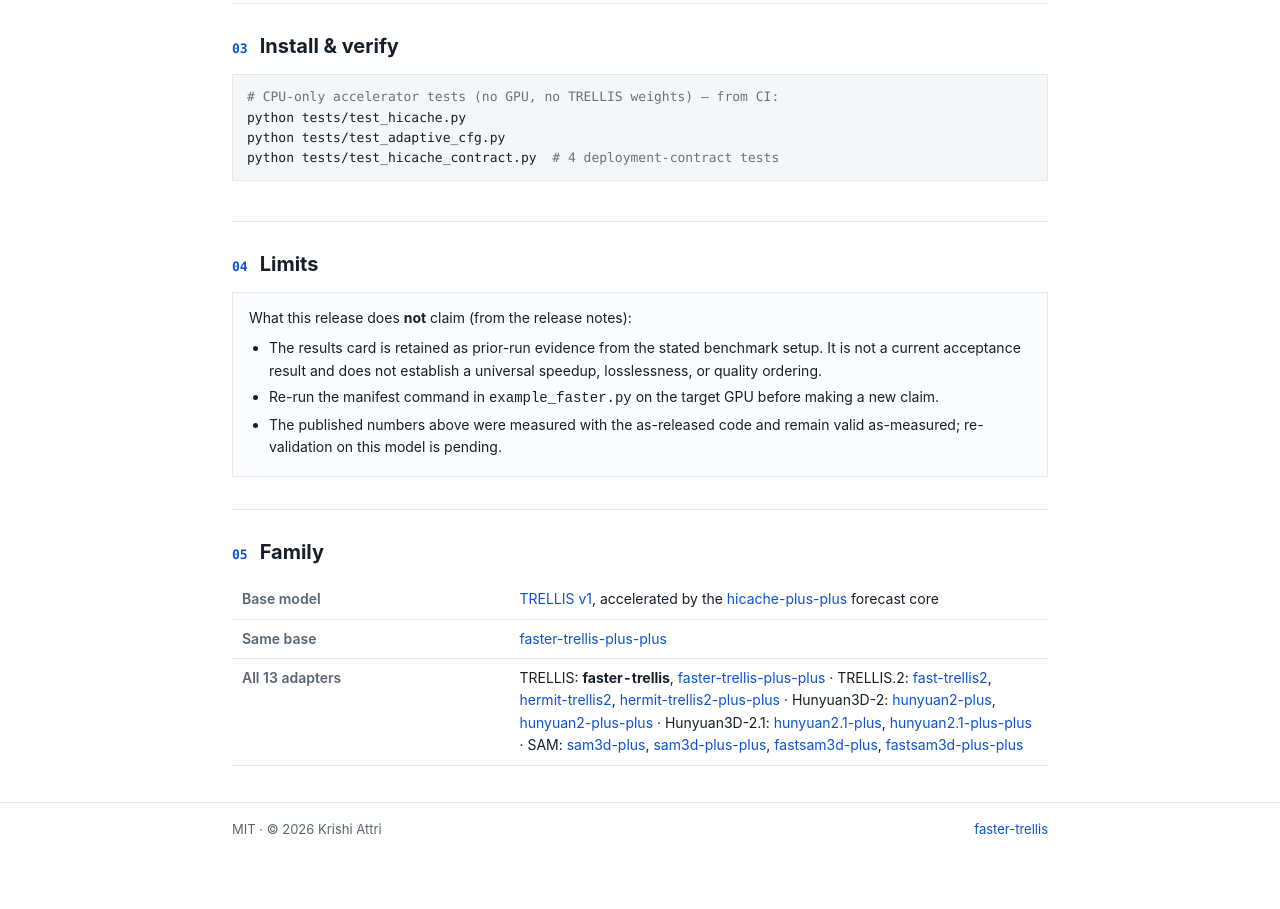
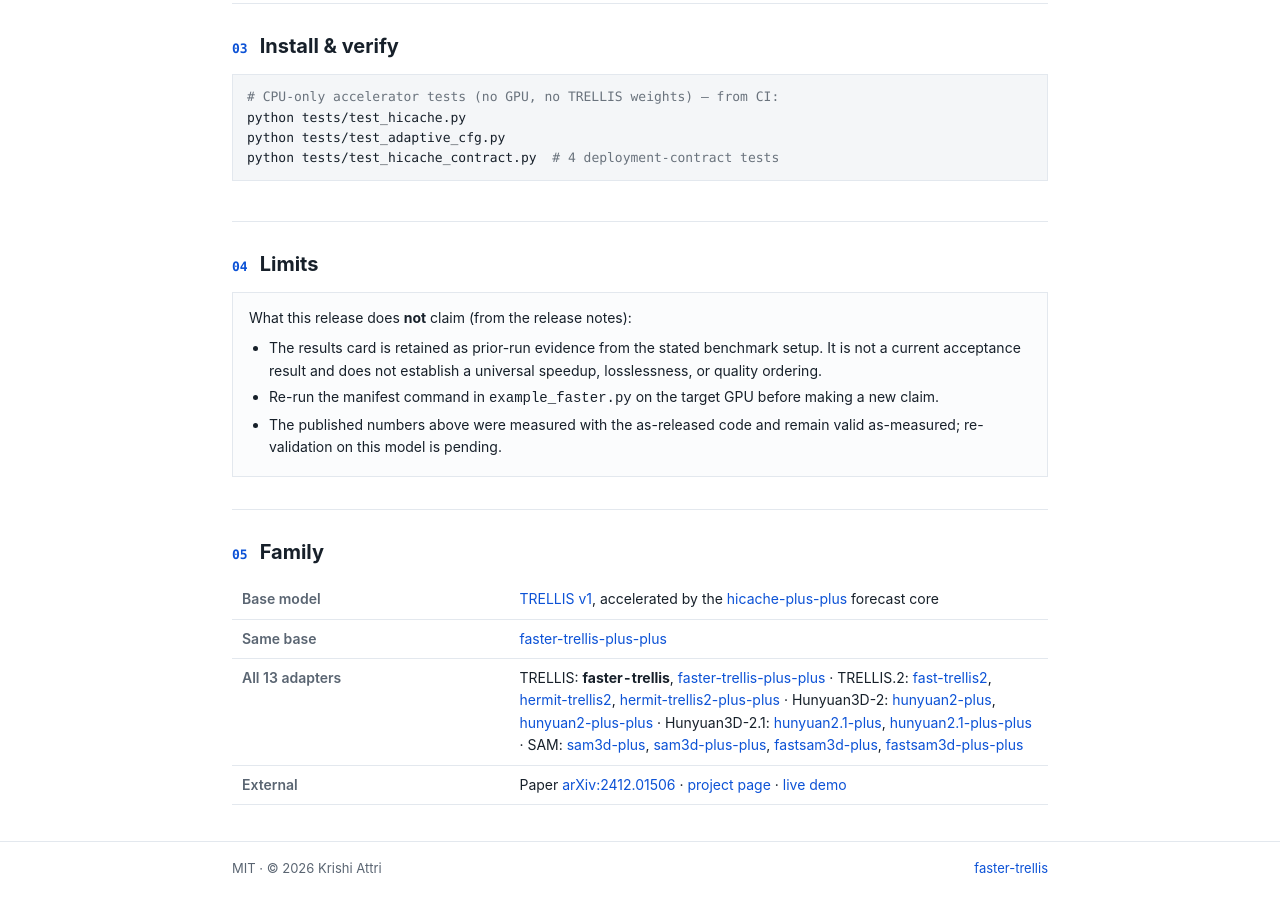
Before and after one commit to Archerkattri/faster-trellis, a plain HTML site: page index.html in a window 1280 px wide. Shown: the part 2003-2912 px from the top of the page. Before the commit the page ends 2872 px from the top, so only its background shows below. Drawn offline with Linux system fonts and the light colour scheme.

Commit message:
content: External resources row (papers, docs, demos)

```diff
--- a/index.html
+++ b/index.html
@@ -113,6 +113,7 @@ python tests/test_hicache_contract.py  <span class="c"># 4 deployment-contract t
 <tr><th>Base model</th><td><a href="https://github.com/microsoft/TRELLIS">TRELLIS v1</a>, accelerated by the <a href="https://archerkattri.github.io/hicache-plus-plus/">hicache-plus-plus</a> forecast core</td></tr>
 <tr><th>Same base</th><td><a href="https://archerkattri.github.io/faster-trellis-plus-plus/">faster-trellis-plus-plus</a></td></tr>
 <tr><th>All 13 adapters</th><td>TRELLIS: <b>faster-trellis</b>, <a href="https://archerkattri.github.io/faster-trellis-plus-plus/">faster-trellis-plus-plus</a> · TRELLIS.2: <a href="https://archerkattri.github.io/fast-trellis2/">fast-trellis2</a>, <a href="https://archerkattri.github.io/hermit-trellis2/">hermit-trellis2</a>, <a href="https://archerkattri.github.io/hermit-trellis2-plus-plus/">hermit-trellis2-plus-plus</a> · Hunyuan3D-2: <a href="https://archerkattri.github.io/hunyuan2-plus/">hunyuan2-plus</a>, <a href="https://archerkattri.github.io/hunyuan2-plus-plus/">hunyuan2-plus-plus</a> · Hunyuan3D-2.1: <a href="https://archerkattri.github.io/hunyuan2.1-plus/">hunyuan2.1-plus</a>, <a href="https://archerkattri.github.io/hunyuan2.1-plus-plus/">hunyuan2.1-plus-plus</a> · SAM: <a href="https://archerkattri.github.io/sam3d-plus/">sam3d-plus</a>, <a href="https://archerkattri.github.io/sam3d-plus-plus/">sam3d-plus-plus</a>, <a href="https://archerkattri.github.io/fastsam3d-plus/">fastsam3d-plus</a>, <a href="https://archerkattri.github.io/fastsam3d-plus-plus/">fastsam3d-plus-plus</a></td></tr>
+<tr><th>External</th><td>Paper <a href="https://arxiv.org/abs/2412.01506">arXiv:2412.01506</a> · <a href="https://microsoft.github.io/TRELLIS/">project page</a> · <a href="https://huggingface.co/spaces/JeffreyXiang/TRELLIS">live demo</a></td></tr>
     </table>
   </section>
 </main>
```
